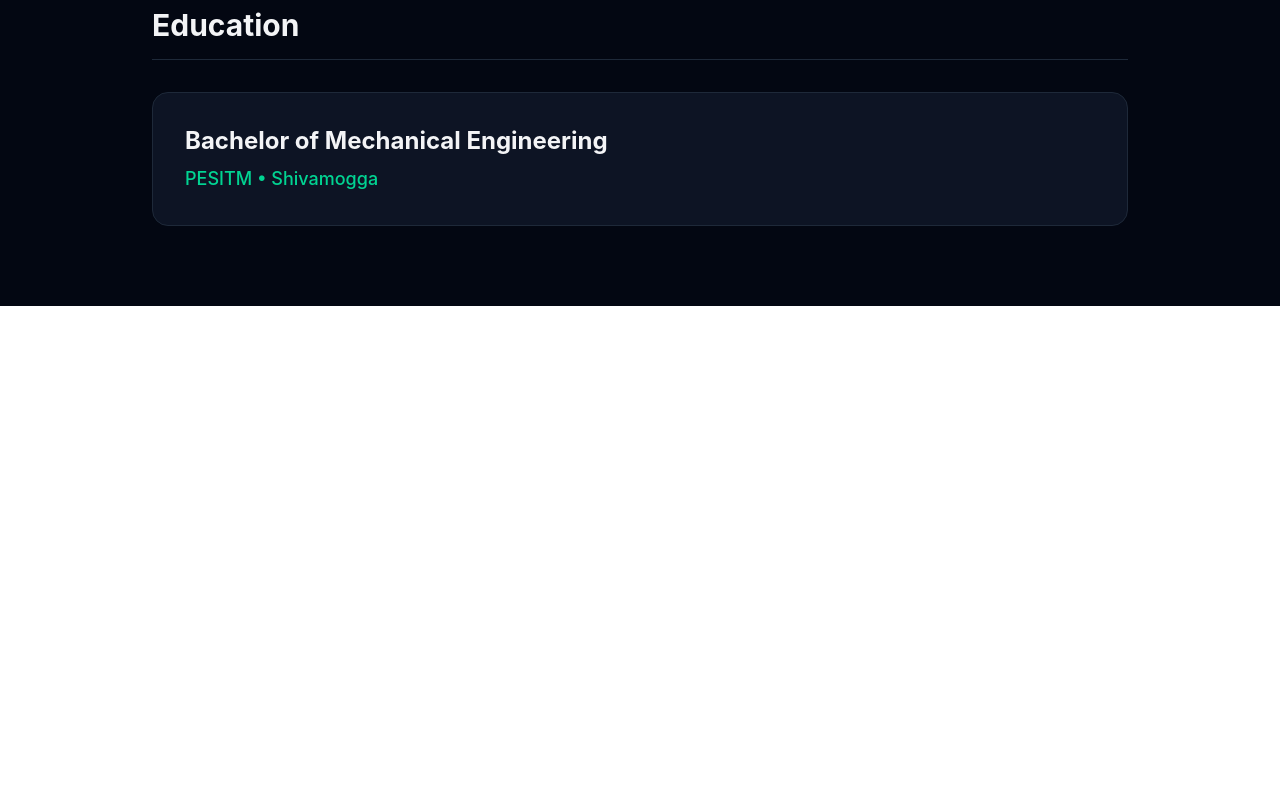
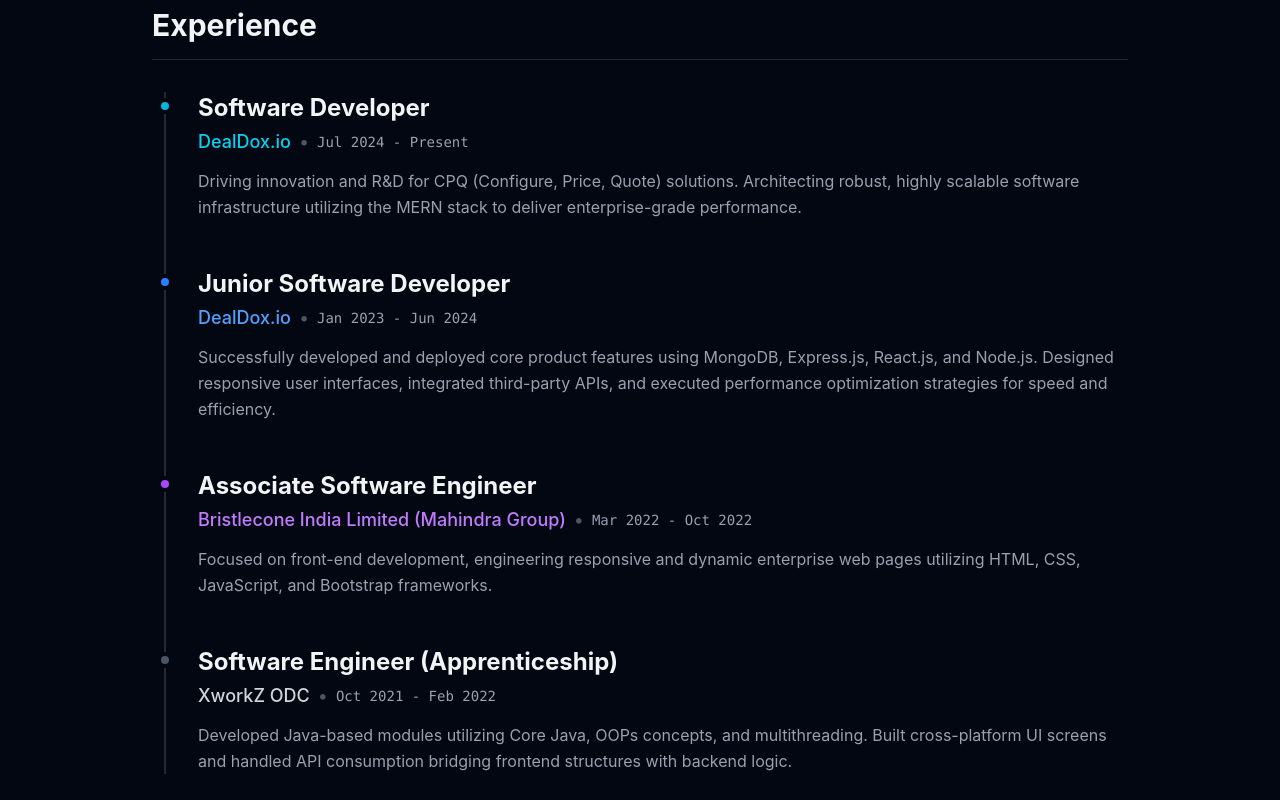
Before and after one commit to ullaskumbati/portfolio, a React (Vite) app: page / in a window 1280 px wide. Shown: the part 1960-2760 px from the top of the page. Before the commit the page ends 2266 px from the top, so only its background shows below. Built offline with nearby package versions, Linux system fonts and the light colour scheme.

Commit message:
experience added

```diff
--- a/src/App.jsx
+++ b/src/App.jsx
@@ -143,6 +143,74 @@
 
           </div>
         </section>
+        {/* CAREER TIMELINE */}
+        <section>
+          <h3 className="text-3xl font-bold text-gray-100 mb-8 border-b border-gray-800 pb-4">Experience</h3>
+
+          <div className="ml-3 border-l-2 border-gray-800 pl-8 space-y-12">
+
+            {/* DealDox - Current */}
+            <div className="relative group">
+              <span className="absolute -left-[41px] top-1.5 w-4 h-4 rounded-full bg-cyan-500 border-4 border-gray-950 group-hover:bg-cyan-400 group-hover:shadow-[0_0_10px_rgba(34,211,238,0.8)] transition-all"></span>
+
+              <h4 className="text-2xl font-bold text-gray-100">Software Developer</h4>
+              <div className="flex flex-col sm:flex-row sm:items-center gap-2 text-lg mt-1 mb-3">
+                <span className="text-cyan-400 font-medium">DealDox.io</span>
+                <span className="hidden sm:inline text-gray-600">•</span>
+                <span className="text-gray-400 font-mono text-sm">Jul 2024 - Present</span>
+              </div>
+              <p className="text-gray-400 leading-relaxed">
+                Driving innovation and R&D for CPQ (Configure, Price, Quote) solutions. Architecting robust, highly scalable software infrastructure utilizing the MERN stack to deliver enterprise-grade performance.
+              </p>
+            </div>
+
+            {/* DealDox - Junior */}
+            <div className="relative group">
+              <span className="absolute -left-[41px] top-1.5 w-4 h-4 rounded-full bg-blue-500 border-4 border-gray-950 group-hover:bg-blue-400 group-hover:shadow-[0_0_10px_rgba(59,130,246,0.8)] transition-all"></span>
+
+              <h4 className="text-2xl font-bold text-gray-100">Junior Software Developer</h4>
+              <div className="flex flex-col sm:flex-row sm:items-center gap-2 text-lg mt-1 mb-3">
+                <span className="text-blue-400 font-medium">DealDox.io</span>
+                <span className="hidden sm:inline text-gray-600">•</span>
+                <span className="text-gray-400 font-mono text-sm">Jan 2023 - Jun 2024</span>
+              </div>
+              <p className="text-gray-400 leading-relaxed">
+                Successfully developed and deployed core product features using MongoDB, Express.js, React.js, and Node.js. Designed responsive user interfaces, integrated third-party APIs, and executed performance optimization strategies for speed and efficiency.
+              </p>
+            </div>
+
+            {/* Bristlecone */}
+            <div className="relative group">
+              <span className="absolute -left-[41px] top-1.5 w-4 h-4 rounded-full bg-purple-500 border-4 border-gray-950 group-hover:bg-purple-400 group-hover:shadow-[0_0_10px_rgba(168,85,247,0.8)] transition-all"></span>
+
+              <h4 className="text-2xl font-bold text-gray-100">Associate Software Engineer</h4>
+              <div className="flex flex-col sm:flex-row sm:items-center gap-2 text-lg mt-1 mb-3">
+                <span className="text-purple-400 font-medium">Bristlecone India Limited (Mahindra Group)</span>
+                <span className="hidden sm:inline text-gray-600">•</span>
+                <span className="text-gray-400 font-mono text-sm">Mar 2022 - Oct 2022</span>
+              </div>
+              <p className="text-gray-400 leading-relaxed">
+                Focused on front-end development, engineering responsive and dynamic enterprise web pages utilizing HTML, CSS, JavaScript, and Bootstrap frameworks.
+              </p>
+            </div>
+
+            {/* XworkZ */}
+            <div className="relative group">
+              <span className="absolute -left-[41px] top-1.5 w-4 h-4 rounded-full bg-gray-600 border-4 border-gray-950 group-hover:bg-gray-400 group-hover:shadow-[0_0_10px_rgba(156,163,175,0.8)] transition-all"></span>
+
+              <h4 className="text-2xl font-bold text-gray-100">Software Engineer (Apprenticeship)</h4>
+              <div className="flex flex-col sm:flex-row sm:items-center gap-2 text-lg mt-1 mb-3">
+                <span className="text-gray-300 font-medium">XworkZ ODC</span>
+                <span className="hidden sm:inline text-gray-600">•</span>
+                <span className="text-gray-400 font-mono text-sm">Oct 2021 - Feb 2022</span>
+              </div>
+              <p className="text-gray-400 leading-relaxed">
+                Developed Java-based modules utilizing Core Java, OOPs concepts, and multithreading. Built cross-platform UI screens and handled API consumption bridging frontend structures with backend logic.
+              </p>
+            </div>
+
+          </div>
+        </section>
         {/* EDUCATION SECTION */}
         <section>
           <h3 className="text-3xl font-bold text-gray-100 mb-8 border-b border-gray-800 pb-4">Education</h3>
```
